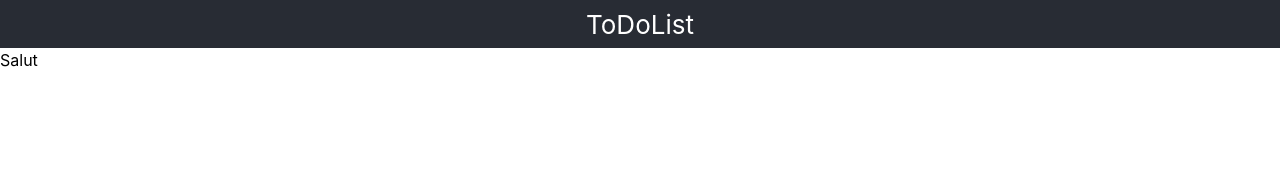
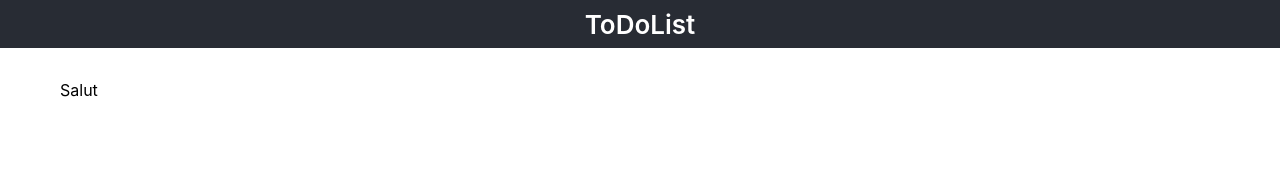
Before and after one commit to Oui-Dev/ToDoList---ReactJS, a React (Create React App) app: page / in a window 1280 px wide. Shown: the top 182 px of the page. Built offline with nearby package versions, Linux system fonts and the light colour scheme.

Commit message:
feat: ajustement css

```diff
--- a/src/app/App.css
+++ b/src/app/App.css
@@ -6,5 +6,6 @@
     align-items: center;
     justify-content: center;
     font-size: calc(10px + 2vmin);
+    font-weight: 600;
     color: white;
 }
--- a/src/app/home/Home.css
+++ b/src/app/home/Home.css
@@ -0,0 +1,27 @@
+.homeContent {
+    display: flex;
+    flex-direction: row;
+    gap: 5%;
+    padding: 30px 60px;
+}
+
+.itemBox {
+    display: flex;
+    flex-direction: column;
+    text-align: center;
+    width: 30%;
+    min-height: 50vh;
+    border-radius: 5px;
+    background-color: #282c34;
+    color: white;
+}
+.itemBox h3 {
+    padding: 6px 0;
+    font-size: larger;
+    font-weight: 500;
+    border-bottom: 1px solid rgb(190, 190, 190);
+}
+.itemBox .item {
+    padding: 4px 0;
+    width: 100%;
+}
--- a/src/index.css
+++ b/src/index.css
@@ -15,9 +15,8 @@ body,
     width: 100%;
 }
 body {
-    font-family: -apple-system, BlinkMacSystemFont, 'Segoe UI', 'Roboto',
-        'Oxygen', 'Ubuntu', 'Cantarell', 'Fira Sans', 'Droid Sans',
-        'Helvetica Neue', sans-serif;
+    font-family: -apple-system, BlinkMacSystemFont, 'Segoe UI', 'Roboto', 'Oxygen', 'Ubuntu', 'Cantarell', 'Fira Sans',
+        'Droid Sans', 'Helvetica Neue', sans-serif;
     -webkit-font-smoothing: antialiased;
     -moz-osx-font-smoothing: grayscale;
 }
```
